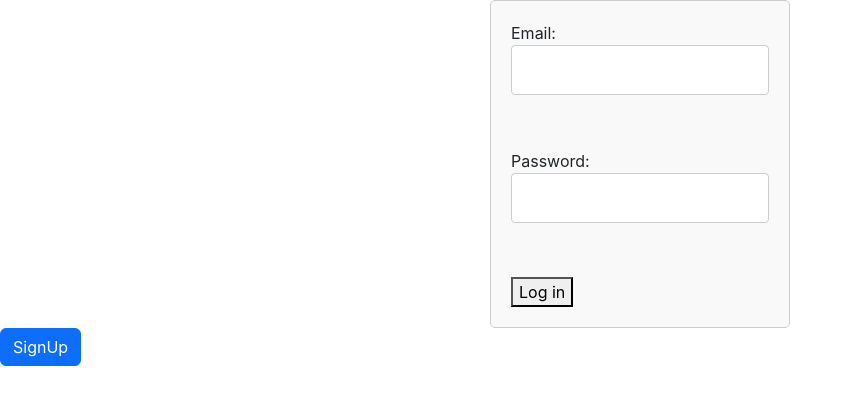
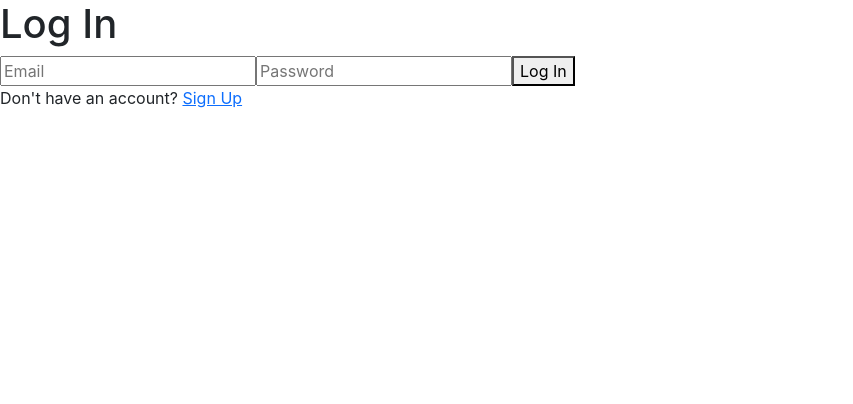
Before and after one commit to yasinabdmahmood/Doctor-appointment-react, a React (Create React App) app: page /login in a window 1280 px wide. Shown: the top 404 px of the page, without its empty margins (0-853 px from the left). Built offline with nearby package versions, Linux system fonts and the light colour scheme.

Commit message:
Modify Login page

```diff
--- a/src/components/LogIn/LogIn.js
+++ b/src/components/LogIn/LogIn.js
@@ -1,3 +1,4 @@
+/* eslint-disable react/no-unescaped-entities */
 /* eslint-disable no-console */
 /* eslint-disable import/no-extraneous-dependencies */
 import React, { useState } from 'react';
@@ -35,32 +36,19 @@ function LogIn() {
   };
 
   return (
-    <>
-      <form className="login-form" onSubmit={handleSubmit}>
-        <label>
-          Email:
-          <input
-            type="email"
-            name="email"
-            value={formData.email}
-            onChange={handleChange}
-          />
-        </label>
-        <br />
-        <label>
-          Password:
-          <input
-            type="password"
-            name="password"
-            value={formData.password}
-            onChange={handleChange}
-          />
-        </label>
-        <br />
-        <button type="submit">Log in</button>
+    <div className="login-container">
+      <form onSubmit={handleSubmit}>
+        <h1>Log In</h1>
+        <input type="email" placeholder="Email" required value={formData.email} onChange={handleChange} name="email" />
+        <input type="password" placeholder="Password" required value={formData.password} onChange={handleChange} name="password" />
+        <button type="submit">Log In</button>
+        <p>
+          Don't have an account?
+          {' '}
+          <Link to="/signup">Sign Up</Link>
+        </p>
       </form>
-      <Link to="/signup" type="button" className="btn btn-primary">SignUp</Link>
-    </>
+    </div>
   );
 }
 
```
